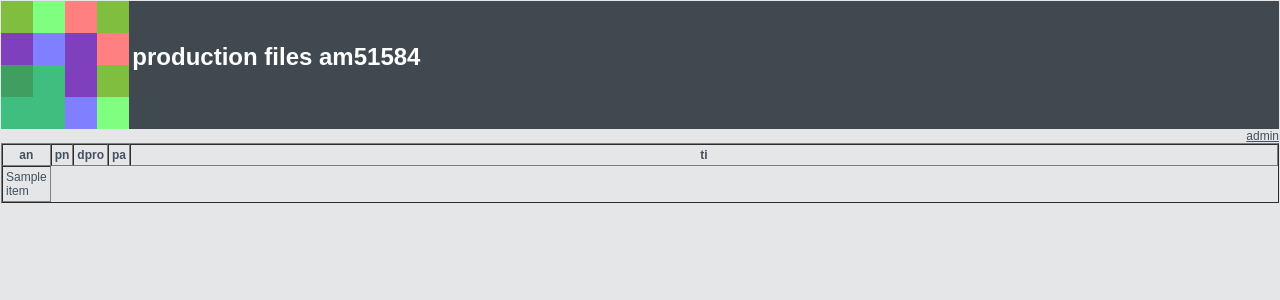
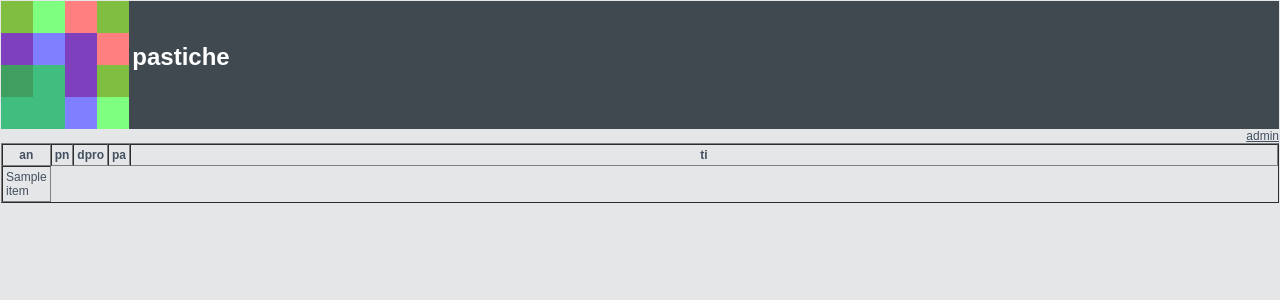
Before and after one commit to fsiler/pastiche, a Django app: template templates/dada/index.html in a window 1280 px wide. Shown: the top 300 px of the page. Run offline with Django 3.2, Linux system fonts and the light colour scheme; the template is opened without the code that fills it: most values are stand-ins (such as "Sample title", 1, 10 or a date in 2020).

Commit message:
title changed to pastiche

```diff
--- a/templates/dada/index.html
+++ b/templates/dada/index.html
@@ -1,11 +1,11 @@
 {% extends "dada/base.html" %}
 
 {% block title %}
-	production files am51584
+	pastiche
 {% endblock %}
 
 {% block header %}
-	production files am51584
+	pastiche
 {% endblock %}
 
 {% block content %}
```
